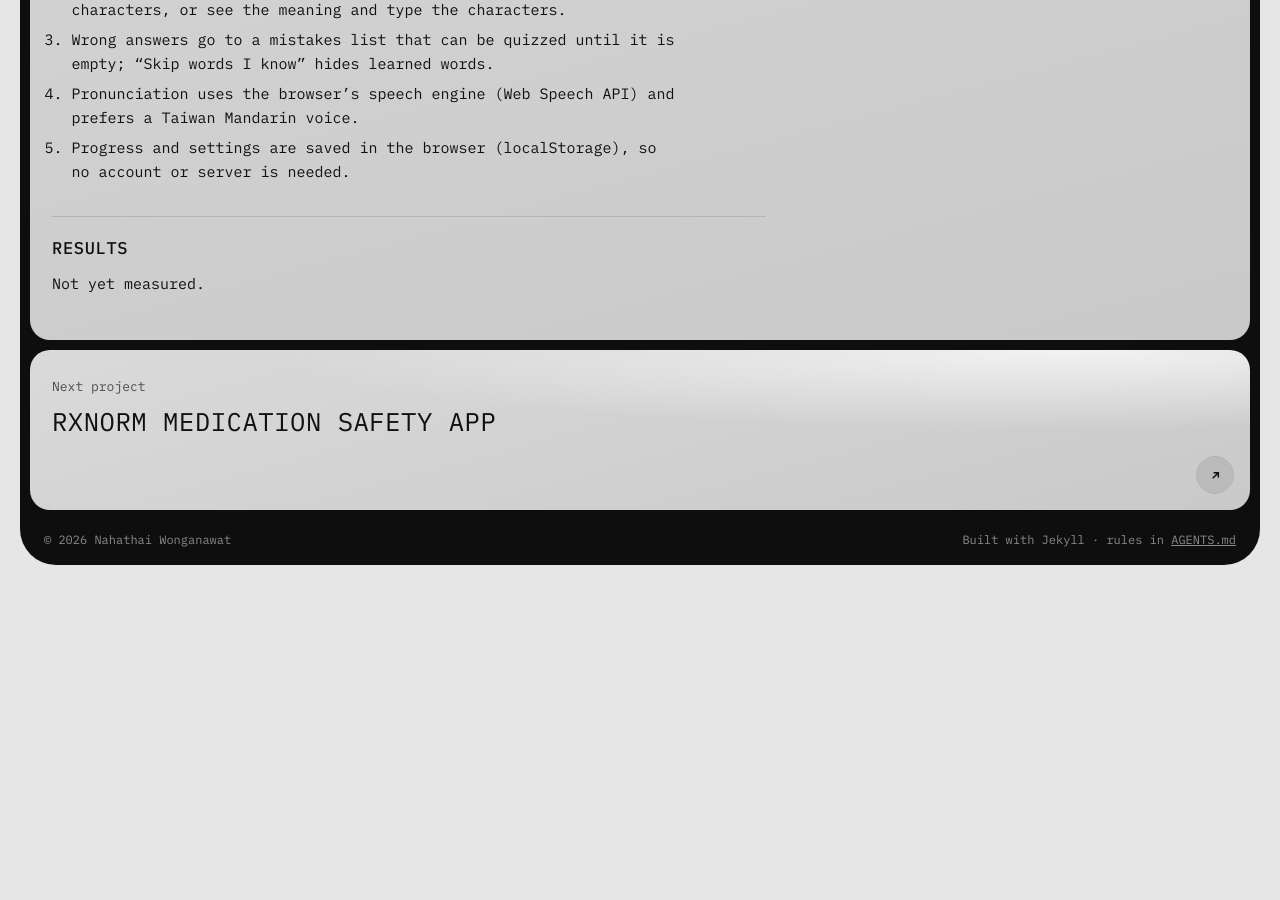
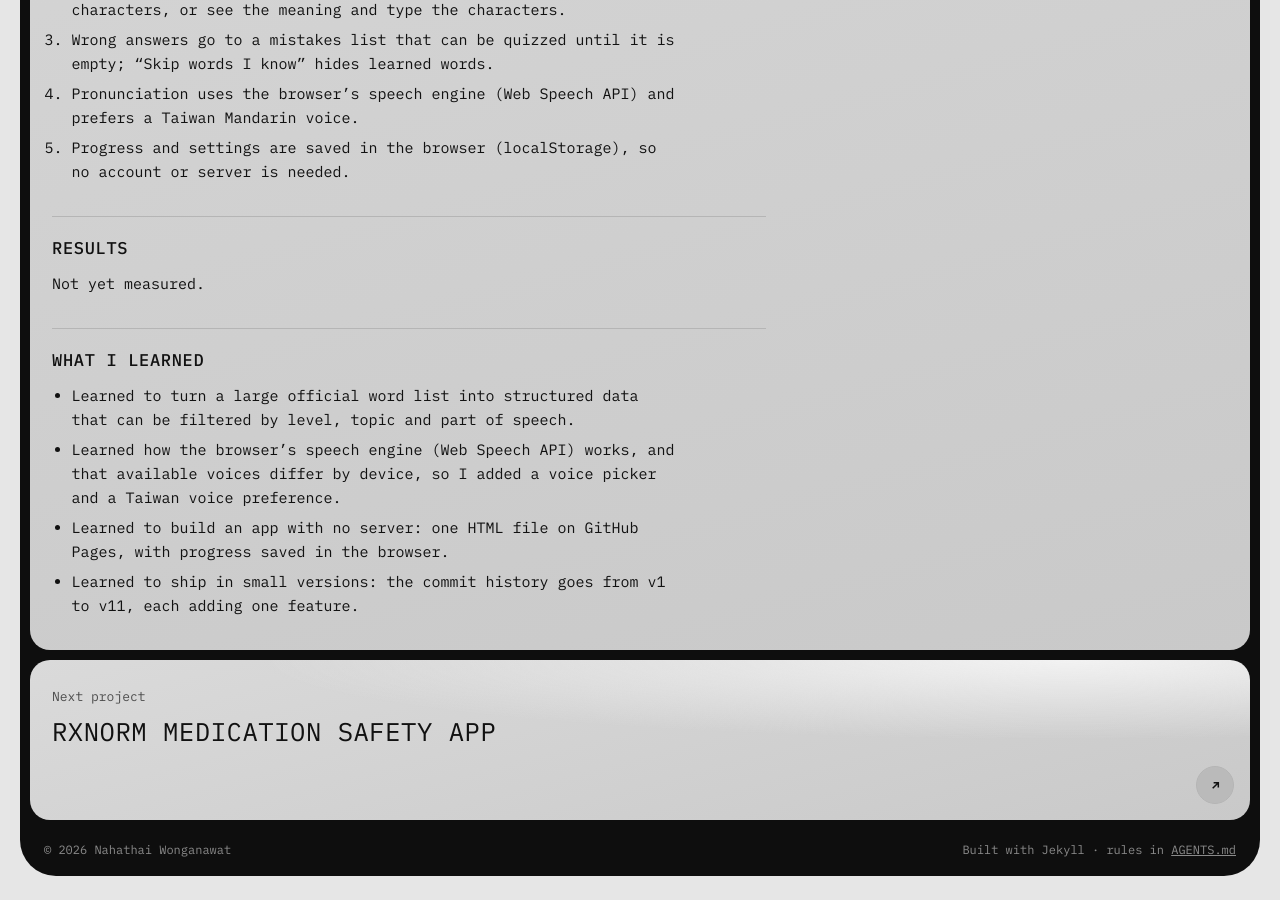
Before and after one commit to nahathaiw/nahathaiw.github.io, a Jekyll site: the page built from _projects/tocfl-vocab-practice.md, in a window 1280 px wide and 900 px high, scrolled down 1804 px. Built offline with Jekyll 4.4.1, drawn with Linux system fonts in a browser that asks for light colours; before the commit the page ends 2393 px from its top, so only the background shows below that.

Commit message:
Add What I learned to TOCFL Vocab Practice
Co-Authored-By: Claude Opus 5.5 <noreply@anthropic.com>

```diff
--- a/_projects/tocfl-vocab-practice.md
+++ b/_projects/tocfl-vocab-practice.md
@@ -43,3 +43,10 @@ practice modes that run in any browser, with English meanings for every level.
 ## Results
 
 Not yet measured.
+
+## What I learned
+
+- Learned to turn a large official word list into structured data that can be filtered by level, topic and part of speech.
+- Learned how the browser's speech engine (Web Speech API) works, and that available voices differ by device, so I added a voice picker and a Taiwan voice preference.
+- Learned to build an app with no server: one HTML file on GitHub Pages, with progress saved in the browser.
+- Learned to ship in small versions: the commit history goes from v1 to v11, each adding one feature.
```
Also changed, not shown: AGENTS.md (+1 -0 lines).
